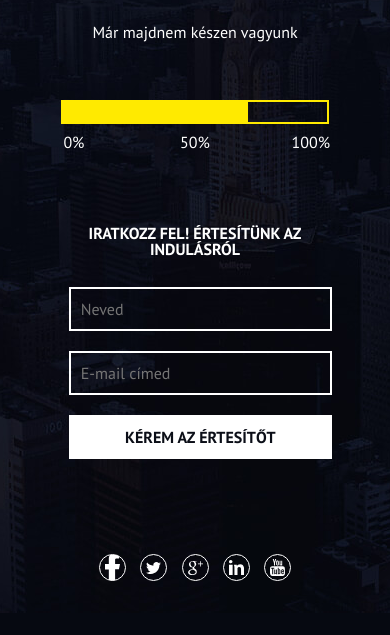
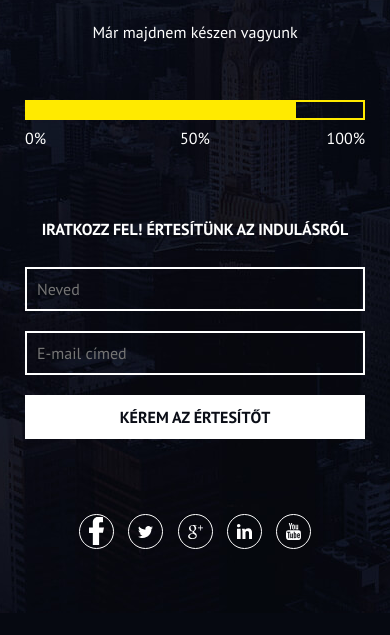
Before and after one commit to nagybanaeva/ComingSoonPage_OWT, a plain HTML site: page index.html in a window 390 px wide. Shown: the part 85-720 px from the top of the page. Drawn offline with nearby package versions, Linux system fonts and the light colour scheme.

Commit message:
add fixes

```diff
--- a/css/style.css
+++ b/css/style.css
@@ -1,3 +1,9 @@
+ *, *:before, *:after {
+-moz-box-sizing: border-box;
+-webkit-box-sizing: border-box;
+box-sizing: border-box;
+}
+
 body {
     background: #060911 url(../img/bg.jpg) top center no-repeat;
     font-size: 20px;
@@ -33,8 +39,7 @@ p b {
 form {
     overflow: hidden;
     clear: both;
-    margin: 0 auto;
-    margin-bottom: 75px;
+    margin: 0 0 75px 0;
 }
 
 #status {
@@ -44,16 +49,16 @@ form {
 }
 
 #status-base {
-    width: 90%;
+    width: 100%;
     height:  20px;
     border:  2px solid #ffea00;
     display: block;
     position: relative;
-    margin: 0 auto;
 }
+
 #status-bar {
-    width: 70%;
-    height:  20px;
+    width: 80%;
+    height:  18px;
     background: #ffea00;
     display: block;
     position: absolute;
@@ -70,7 +75,7 @@ form {
 #status-text:before {
     position: absolute;
     top:0;
-    left:5%;
+    left:0;
     content: "0%";
     font-size: 16px;
 }
@@ -78,18 +83,18 @@ form {
 #status-text:after {
     position: absolute;
     top:0;
-    left:90%;
+    right:0;
     content: "100%";
     font-size: 16px;
 }
 
 .row {
-    margin: 0 auto;
+    margin: 0 -20px;
 }
 
 .one-third {
     float: left;
-    width: 27.3%;
+    width: 33.3%;
     padding: 0 20px;
 }
 
@@ -109,7 +114,6 @@ input[type="submit"] {
     width: 100%;
     background: #ffffff;
     padding: 10px;
-    margin: 0 0 20px 0;
     font-size: 16px;
     font-family: inherit;
     color: #0b0e17;
@@ -159,7 +163,7 @@ ul li a{
 
 @media only screen and (max-width: 640px) {
     .one-third{
-        width: 90%;
+        width: 100%;
         float: none;
     }
 
@@ -179,19 +183,18 @@ ul li a{
 }
 }
 
-@media only screen and (max-width: 420px) {
-    #center-box {
-        width: 75%;
-        padding: 40px 25px 0 25px;
+@media only screen and (max-width: 385px) {
+    h1 {
+        font-size: 30px;
     }
-    #status-text:after {
-    position: absolute;
-    left:83%;
+
+    p {
+        font-size: 14px;
+    }
+
+    ul li a {
+    width: 30px;
+    height: 30px;
+    background-size: 15px auto;
+    }
 }
-        ul li a{
-    width: 25px;
-    height: 25px;
-    margin: 0 5px;
-    background-size: 15px auto;
-}
-}
```
